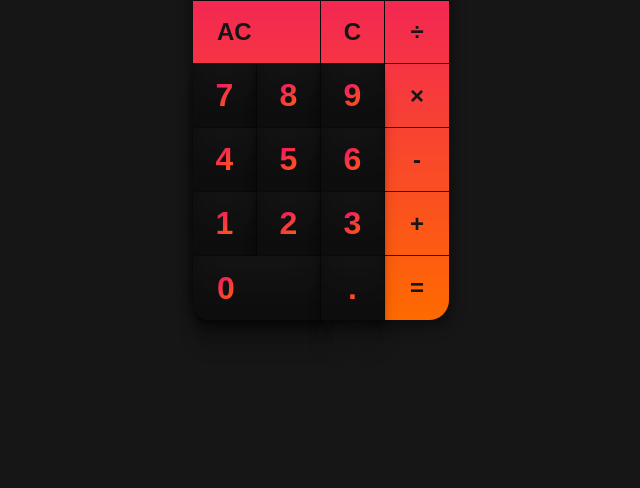
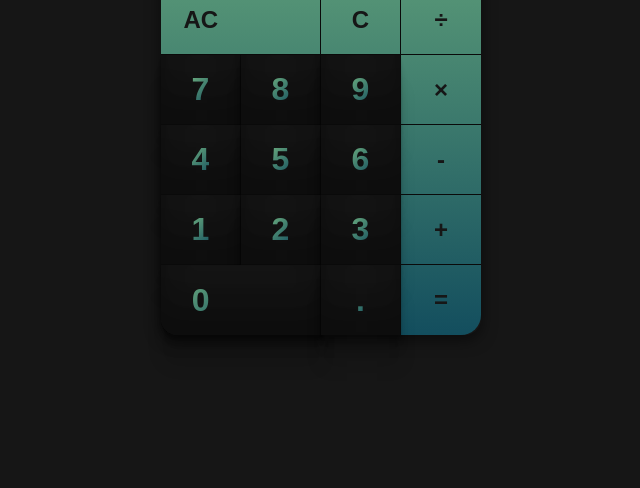
Before and after one commit to markbatho/calculator, a plain HTML site: page index.html in a window 1280 px wide. Shown: the part 312-800 px from the top of the page, without its empty margins (319-959 px from the left). Drawn offline with Linux system fonts and the light colour scheme.

Commit message:
Adjust grid column and row sizing, try new gradients, align ac and 0 buttons properly

```diff
--- a/index.html
+++ b/index.html
@@ -16,8 +16,12 @@
     </div>
     <div class="buttons">
       <div class="section-top">
-        <button id="clear">AC</button>
+        <button id="clear">
+          <span>AC</span>
+          <span></span>
+        </button>
         <button id="delete">C</button>
+        <button id="division">÷</button>
       </div>
       <div class="section-mid">
         <button id="num-7"><span class="clipped-text">7</span></button>
@@ -29,11 +33,13 @@
         <button id="num-1"><span class="clipped-text">1</span></button>
         <button id="num-2"><span class="clipped-text">2</span></button>
         <button id="num-3"><span class="clipped-text">3</span></button>
-        <button id="num-0"><span class="clipped-text">0</span></button>
+        <button id="num-0">
+          <span class="clipped-text">0</span>
+          <span></span>
+        </button>
         <button id="dot"><span class="clipped-text">.</span></button>
       </div>
       <div class="section-right">
-        <button id="division">÷</button>
         <button id="multiplication">×</button>
         <button id="subtraction">-</button>
         <button id="addition">+</button>
--- a/style.css
+++ b/style.css
@@ -2,6 +2,15 @@
 
 * {
   box-sizing: border-box;
+
+  /* --gradient-start: #4776E6;
+  --gradient-end: #8E54E9; */
+
+  --gradient-start: #134E5E;
+  --gradient-end: #71B280;
+
+  --old-gradient-start: #ff6a00;
+  --old-gradient-end: #ee0979
 }
 
 body {
@@ -18,7 +27,7 @@ body {
   position: relative;
   display: flex;
   flex-direction: column;
-  width: 256px;
+  width: 320px;
   box-shadow: rgba(0, 0, 0, 0.5) 0px 5px 15px;
   border-radius: 16px;
 }
@@ -31,9 +40,9 @@ body {
   width: 100%;
   z-index: 10;
   border-radius: 20px;
-  background: #ee0979;
-  background: -webkit-linear-gradient(to top, #ff6a00, #ee0979);
-  background: linear-gradient(to top, #ff6a00, #ee0979);
+  background: #4776E6;
+  background: -webkit-linear-gradient(to top, var(--gradient-start), var(--gradient-end));
+  background: linear-gradient(to top, var(--gradient-start), var(--gradient-end));
 
 }
 
@@ -66,11 +75,11 @@ body {
 
 .buttons {
   display: grid;
-  justify-content: space-between;
-  grid-template-columns: repeat(4, 64px);
-  grid-template-rows: repeat(5, 64px);
+  align-items: stretch;
+  grid-template-columns: repeat(4, 1fr); /* 64px */
+  grid-template-rows: repeat(5, 1fr); /* 64px */
   grid-template-areas:
-    "a a a b"
+    "a a a a"
     "c c c b"
     "c c c b"
     "c c c b"
@@ -92,8 +101,8 @@ body {
 .section-top {
   grid-area: a;
   display: grid;
-  grid-template-columns: repeat(4, 64px);
-  grid-template-rows: 64px;
+  grid-template-columns: repeat(4, 1fr); /* 64px */
+  grid-template-rows: 1fr;
 }
 
 .section-top button {
@@ -105,22 +114,29 @@ body {
   color: #161616;
 }
 
+.section-top button:last-child {
+  border-right: none;
+}
+
 .section-top button:hover {
   background-color: rgba(255, 255, 255, .08);
 }
 
 #clear {
-  justify-content: flex-start;
   grid-column-start: 1;
   grid-column-end: 3;
-  padding-left: 24px;
+}
+
+#clear span {
+  flex: 1;
+  padding-right: 16px;
 }
 
 .section-right {
   grid-area: b;
   display: grid;
-  grid-template-columns: 64px;
-  grid-template-rows: repeat(5, 64px);
+  grid-template-columns: 1fr;
+  grid-template-rows: repeat(4, 1fr); /* 64px */
 }
 
 .section-right button {
@@ -135,7 +151,7 @@ body {
 }
 
 .section-right button:first-child {
-  border-top: 1px solid #0a0a0a;
+  /* border-top: 1px solid #0a0a0a; */
 }
 
 .section-right button:last-child {
@@ -146,8 +162,8 @@ body {
 .section-mid {
   grid-area: c;
   display: grid;
-  grid-template-columns: repeat(3, 64px);
-  grid-template-rows: repeat(4, 64px);
+  grid-template-columns: repeat(3, 1fr); /* 64px */
+  grid-template-rows: repeat(4, 1fr); /* 64px */
 }
 
 .section-mid button {
@@ -163,8 +179,8 @@ body {
 }
 
 .clipped-text {
-  background: -webkit-linear-gradient(-45deg, #ff6a00, #ee0979);
-  background: linear-gradient(-45deg, #ff6a00, #ee0979);
+  background: -webkit-linear-gradient(-45deg, var(--gradient-start), var(--gradient-end));
+  background: linear-gradient(-45deg, var(--gradient-start), var(--gradient-end));
   background-clip: text;
   color: transparent;
 }
@@ -178,9 +194,12 @@ body {
 }
 
 #num-0 {
-  justify-content: flex-start;
   grid-column-start: 1;
   grid-column-end: 3;
   border-bottom-left-radius: 16px;
-  padding-left: 24px;
 }
+
+#num-0 span {
+  flex: 1;
+  padding-right: 16px;
+}
```
